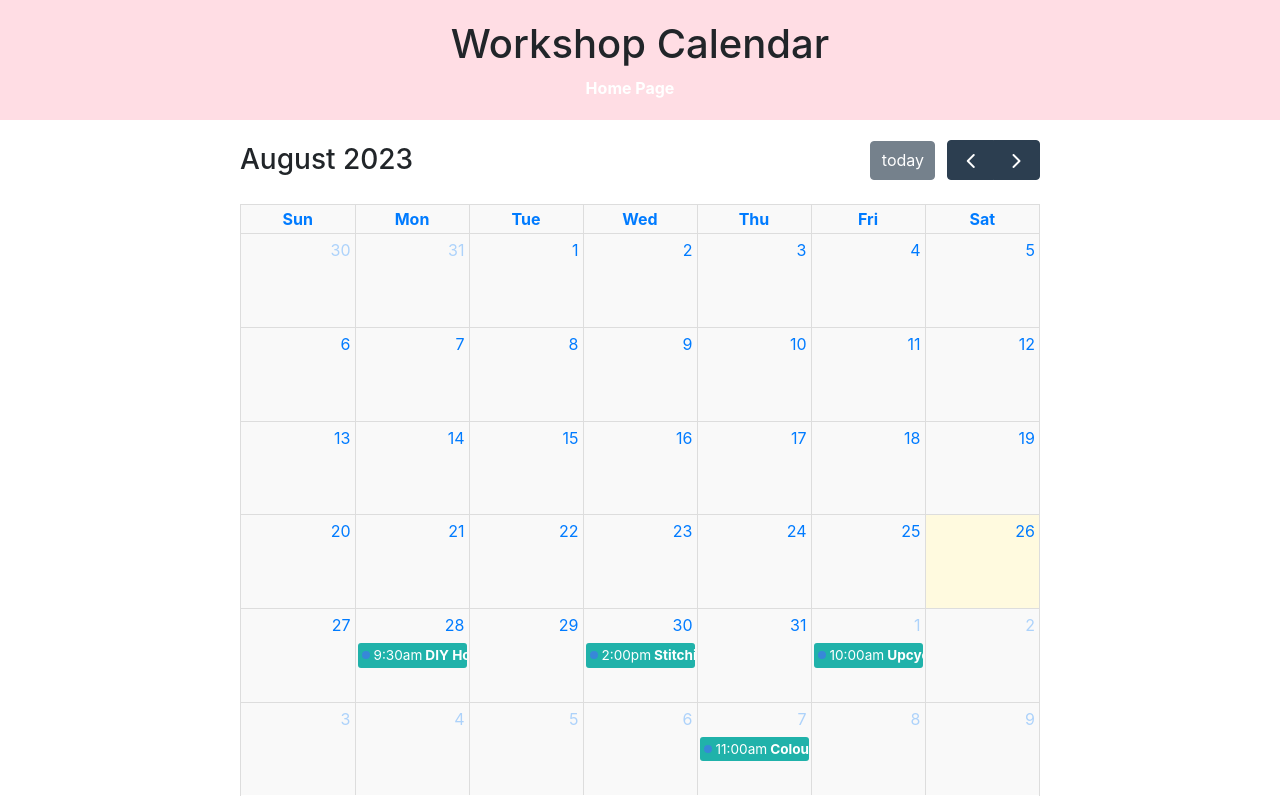
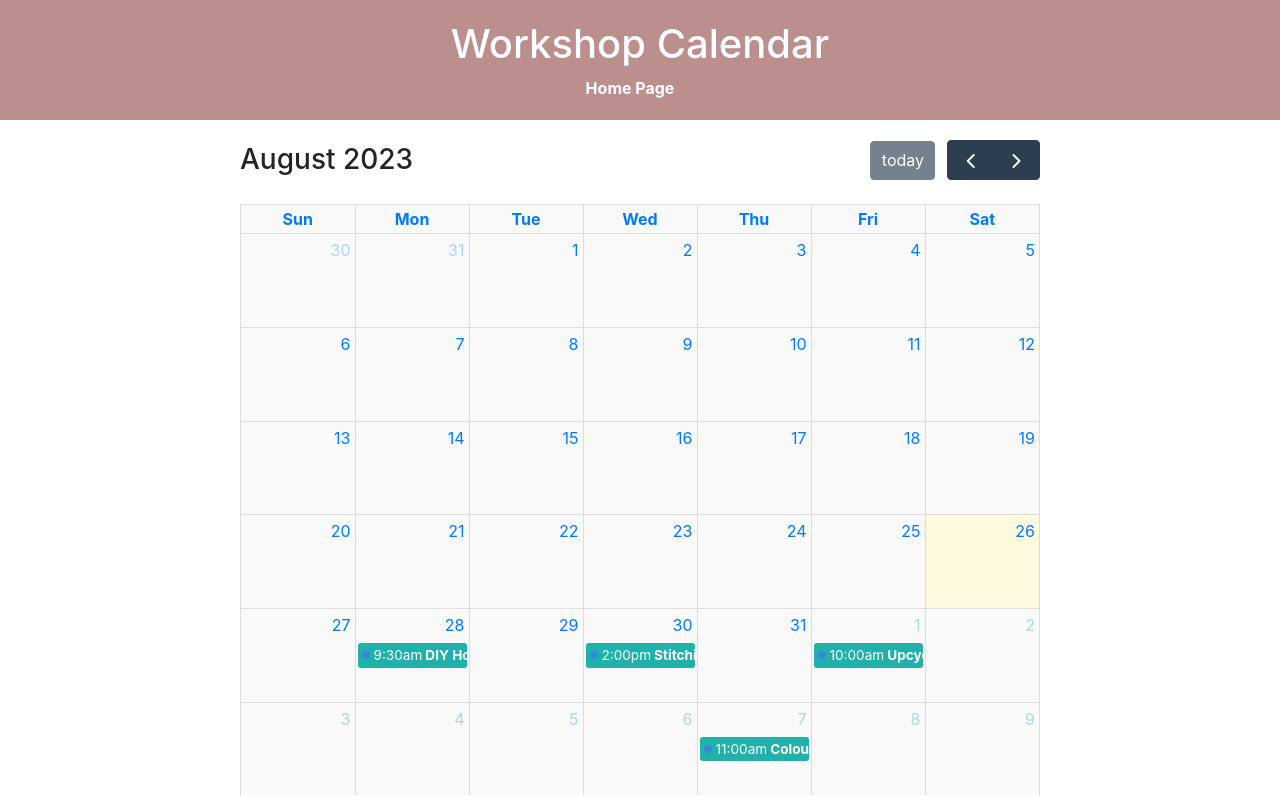
Before and after one commit to randomuser513/Bug_Creators.github.io, a PHP site: page /Calendar/workshop_calendar.html in a window 1280 px wide. Shown: the top 796 px of the page. Run offline with PHP 8.4, Linux system fonts and the light colour scheme; lists and menus that the app fills with data are empty; some libraries are stand-ins or nearby versions.

Commit message:
Update styles_workshop_calendar.css

```diff
--- a/Calendar/styles_workshop_calendar.css
+++ b/Calendar/styles_workshop_calendar.css
@@ -1,11 +1,13 @@
 body {
     font-family: Arial, sans-serif;
+    background-color: #f9c5c5;
     margin: 0;
     padding: 0;
 }
 
 .header {
-    background-color: #ffdde4;
+    background-color: rosybrown;
+    color: white;
     padding: 20px;
     text-align: center;
 }
@@ -47,7 +49,7 @@
 
 /* Customize the calendar colors */
 .fc-day-header {
-    background-color: #f5f5f5;
+    background-color: rosybrown;
     border-color: #ddd;
     color: #333;
 }
```
